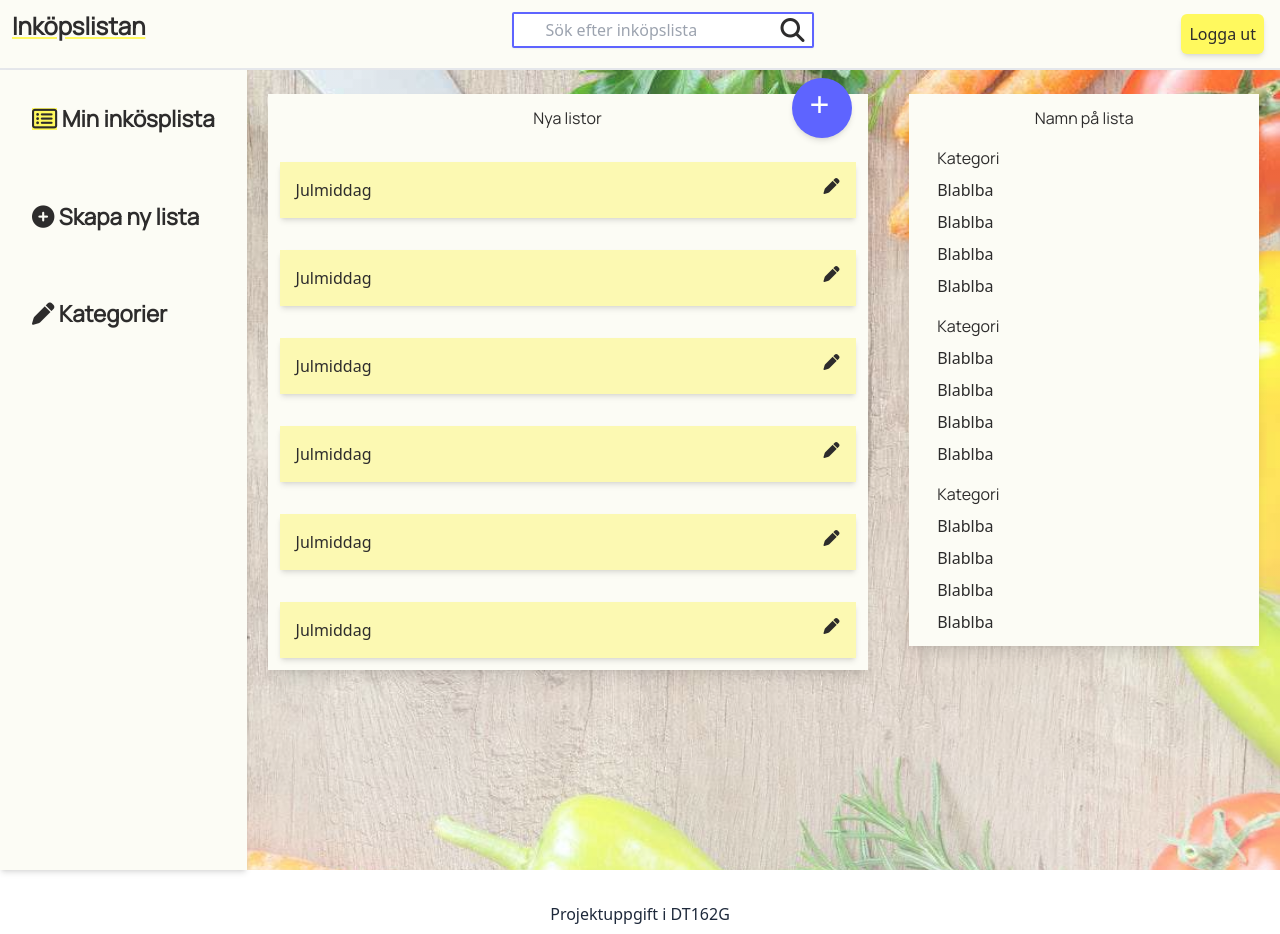
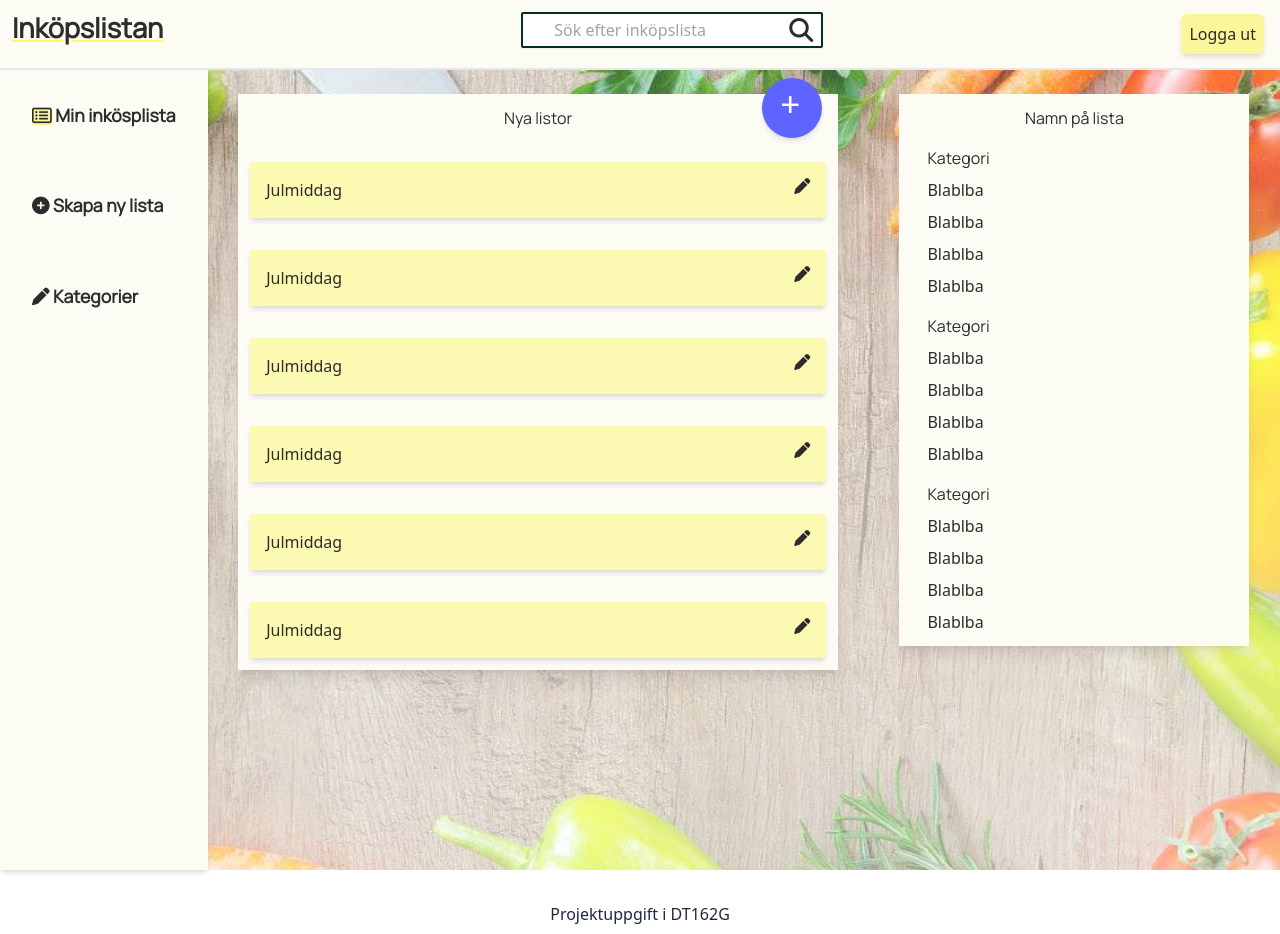
Before and after one commit to eemmmaf/dt16g_projekt, a Vue app: page / in a window 1280 px wide. Built offline with nearby package versions, Linux system fonts and the light colour scheme.

Commit message:
Ändrat i temat

```diff
--- a/tailwind.config.js
+++ b/tailwind.config.js
@@ -9,11 +9,11 @@
       theme: {
         extend: {
           colors: {
-            'main-color': '#FFF95E',
+            'main-color': '#fcf69a',
             'dark-color' : '#2D2C2C',
             'grey-color': '#5C5555',
             'light-color' : '#fcfcf5',
-            'complement-color' : '#5E64FF'
+            'complement-color' : '#04311D'
         },
         fontFamily: {
           'headings': ['Manrope', 'Open-Sans', 'sans-serif'],
@@ -24,8 +24,8 @@
         },
         fontSize: {
           sm: '1rem',
-          base: '1.4rem',
-          xl: '1.5rem',
+          base: '1.1rem',
+          xl: '1.7rem',
           xxl: '2rem'
         }
         },
```
